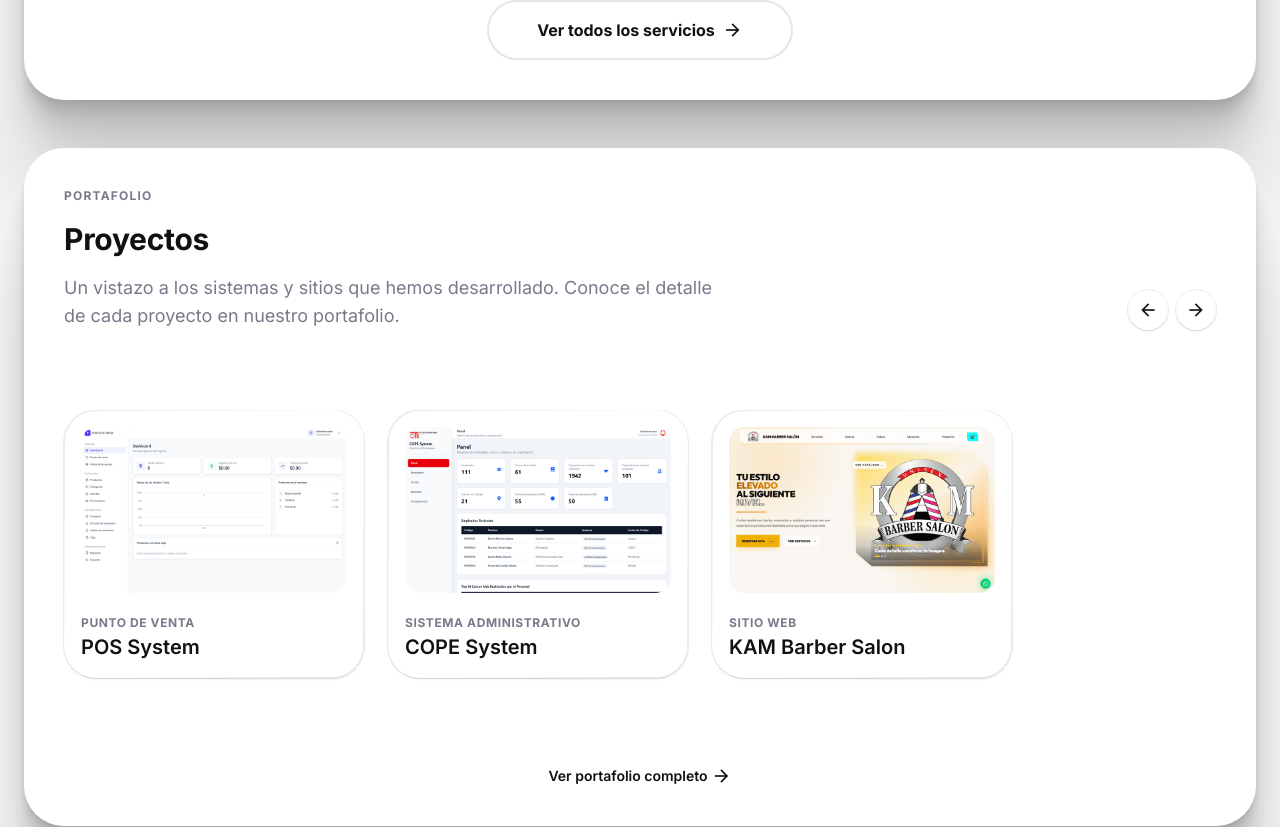
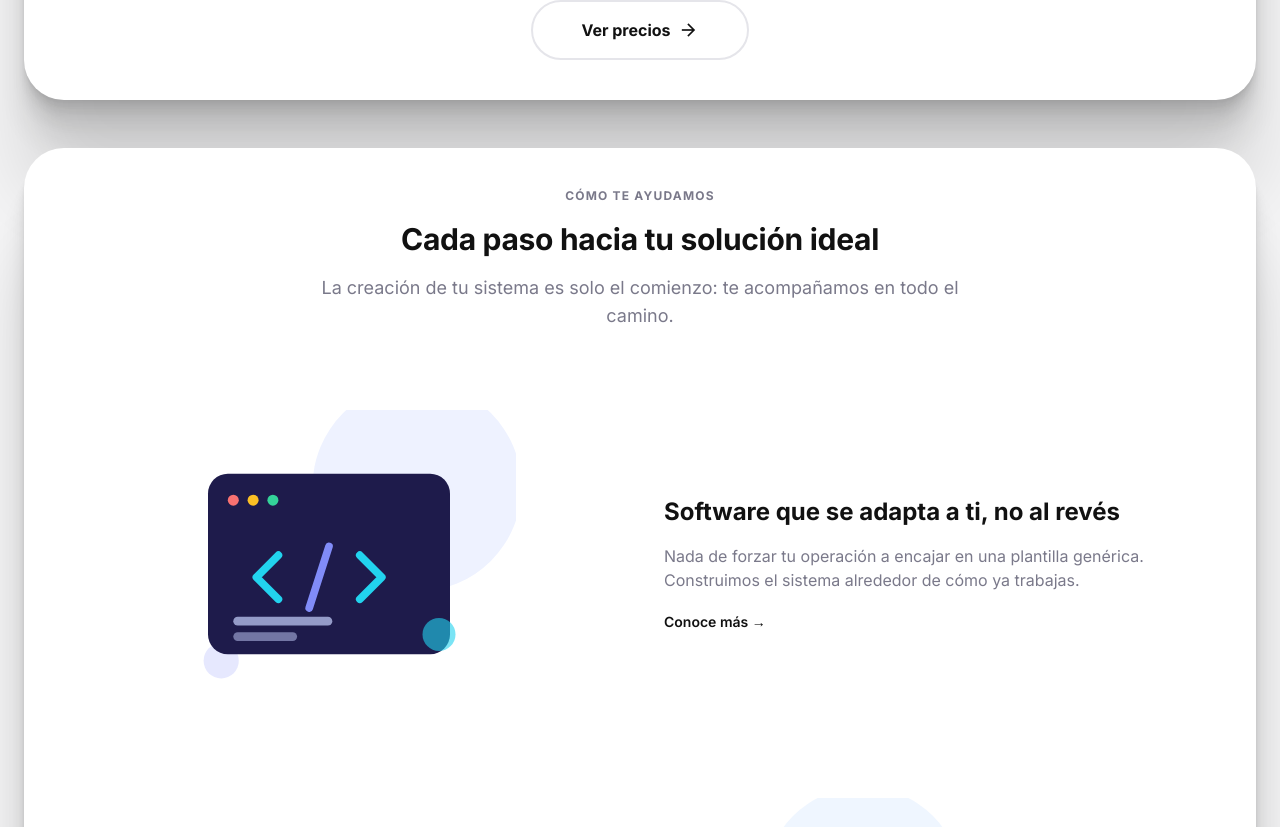
Before and after one commit to bna92/Nabure-Systems-Web, a React (Vite) app: page / in a window 1280 px wide. Shown: the part 2421-3248 px from the top of the page. Built offline with nearby package versions, Linux system fonts and the light colour scheme.

Commit message:
Performance footer and services page

```diff
--- a/src/components/layout/Footer.tsx
+++ b/src/components/layout/Footer.tsx
@@ -14,16 +14,16 @@ export default function Footer() {
 
   return (
     <footer className="mt-xl w-full border-t border-on-primary-container/20 bg-primary-container">
-      <div className="mx-auto grid max-w-[1280px] grid-cols-1 gap-lg px-md py-sm md:grid-cols-3 md:px-xl">
-        <div className="space-y-md">
+      <div className="mx-auto grid max-w-[1280px] grid-cols-1 gap-lg px-md py-sm text-center md:grid-cols-3 md:px-xl md:text-left">
+        <div className="flex flex-col items-center space-y-md md:items-start">
           <img src={logoFull} alt="Nabure Systems" className="w-[180px] md:w-[220px]" />
         </div>
 
-        <div className="space-y-sm">
+        <div className="flex flex-col items-center space-y-sm md:items-start">
           <p className="text-label-md font-bold uppercase tracking-wider text-on-primary-fixed">
             Legal
           </p>
-          <nav className="flex flex-col gap-base">
+          <nav className="flex flex-col items-center gap-base md:items-start">
             {legalLinks.map((link) => (
               <Link
                 key={link.label}
@@ -36,8 +36,8 @@ export default function Footer() {
           </nav>
         </div>
 
-        <div className="space-y-sm">
-          <div className="flex items-center">
+        <div className="flex flex-col items-center space-y-sm md:items-start">
+          <div className="flex items-center justify-center md:justify-start">
             <p className="text-label-md font-bold uppercase tracking-wider text-on-primary-fixed">
               Contacto directo
             </p>
@@ -54,8 +54,6 @@ export default function Footer() {
 
           <p className="text-body-sm text-on-primary-container">{CONTACT_EMAIL}</p>
         </div>
-
-
       </div>
 
       <Container className="flex flex-col items-center justify-between gap-sm border-t border-on-primary-container/10 py-sm md:flex-row">
--- a/src/components/sections/PortfolioPreview.tsx
+++ /dev/null
@@ -1,93 +0,0 @@
-import { useRef } from "react";
-import { Link } from "react-router-dom";
-import SectionHeading from "@/components/ui/SectionHeading";
-import Card from "@/components/ui/Card";
-import Icon from "@/components/ui/Icon";
-import { portfolioProjects } from "@/data/portfolio";
-
-export default function PortfolioPreview() {
-  const scrollerRef = useRef<HTMLDivElement>(null);
-
-  function scrollBy(amount: number) {
-    scrollerRef.current?.scrollBy({ left: amount, behavior: "smooth" });
-  }
-
-  return (
-    <div className="flex flex-col gap-xl">
-      <div className="flex flex-col items-start justify-between gap-md sm:flex-row sm:items-end">
-        <SectionHeading
-          align="left"
-          eyebrow="Portafolio"
-          title="Proyectos"
-          description="Un vistazo a los sistemas y sitios que hemos desarrollado. Conoce el detalle de cada proyecto en nuestro portafolio."
-        />
-        <div className="hidden shrink-0 gap-2 sm:flex">
-          <button
-            type="button"
-            onClick={() => scrollBy(-340)}
-            aria-label="Anterior"
-            className="card-soft-shadow flex size-10 items-center justify-center rounded-full bg-white text-on-surface transition-colors hover:bg-surface-container-low"
-          >
-            <Icon name="arrow_back" />
-          </button>
-          <button
-            type="button"
-            onClick={() => scrollBy(340)}
-            aria-label="Siguiente"
-            className="card-soft-shadow flex size-10 items-center justify-center rounded-full bg-white text-on-surface transition-colors hover:bg-surface-container-low"
-          >
-            <Icon name="arrow_forward" />
-          </button>
-        </div>
-      </div>
-
-      <div
-        ref={scrollerRef}
-        className="-mx-1 flex snap-x snap-mandatory gap-md overflow-x-auto scroll-smooth px-1 pb-2 [-ms-overflow-style:none] [scrollbar-width:none] [&::-webkit-scrollbar]:hidden"
-      >
-        {portfolioProjects.map((project) => (
-          <Link
-            key={project.id}
-            to="/portafolio"
-            className="w-[260px] shrink-0 snap-start sm:w-[300px]"
-          >
-            <Card hover>
-              <div className="flex h-full flex-col gap-4 p-4">
-                <div className="relative aspect-[16/10] overflow-hidden rounded-2xl bg-surface-container-low">
-                  {project.image ? (
-                    <img
-                      src={project.image}
-                      alt={project.title}
-                      className="h-full w-full object-cover object-top"
-                    />
-                  ) : (
-                    <div className="flex h-full flex-col items-center justify-center gap-1 text-on-surface-variant">
-                      <Icon name="hourglass_top" className="text-2xl" />
-                      <span className="text-label-md font-semibold uppercase tracking-widest">
-                        Próximamente
-                      </span>
-                    </div>
-                  )}
-                </div>
-                <div>
-                  <span className="text-label-md font-bold uppercase tracking-wider text-on-surface-variant">
-                    {project.category}
-                  </span>
-                  <h3 className="text-title-lg text-on-surface">{project.title}</h3>
-                </div>
-              </div>
-            </Card>
-          </Link>
-        ))}
-      </div>
-
-      <Link
-        to="/portafolio"
-        className="inline-flex w-fit items-center gap-1 self-center text-body-sm font-semibold text-on-surface hover:underline"
-      >
-        Ver portafolio completo
-        <Icon name="arrow_forward" />
-      </Link>
-    </div>
-  );
-}
--- a/src/components/sections/Services.tsx
+++ b/src/components/sections/Services.tsx
@@ -8,6 +8,7 @@ import { services } from "@/data/services";
 const badges: Record<string, string> = {
   "sitios-web": "Más solicitado",
   "puntos-de-venta": "Disponible como plan",
+  "automatizacion-whatsapp": "Disponible como plan",
 };
 
 export default function Services() {
@@ -68,7 +69,7 @@ export default function Services() {
       </div>
 
       <Button as="link" to="/servicios" variant="secondary" className="self-center">
-        Ver todos los servicios
+        Ver precios
         <Icon name="arrow_forward" className="ml-2" />
       </Button>
     </div>
--- a/src/pages/Contacto.tsx
+++ b/src/pages/Contacto.tsx
@@ -1,4 +1,5 @@
 import { useState, type FormEvent } from "react";
+import { useSearchParams } from "react-router-dom";
 import { SiWhatsapp } from "react-icons/si";
 import Icon from "@/components/ui/Icon";
 import Card from "@/components/ui/Card";
@@ -21,6 +22,8 @@ type SubmitStatus = "idle" | "sending" | "success" | "error";
 
 export default function Contacto() {
   const [status, setStatus] = useState<SubmitStatus>("idle");
+  const [searchParams] = useSearchParams();
+  const prefilledMessage = searchParams.get("mensaje") ?? "";
 
   async function handleSubmit(event: FormEvent<HTMLFormElement>) {
     event.preventDefault();
@@ -202,6 +205,7 @@ export default function Contacto() {
                   name="message"
                   required
                   rows={4}
+                  defaultValue={prefilledMessage}
                   placeholder="Describe brevemente lo que necesitas resolver..."
                   className="resize-none rounded-xl border border-outline-variant p-sm outline-none transition-all focus:border-on-surface focus:ring-2 focus:ring-on-surface/10"
                 />
--- a/src/pages/Home.tsx
+++ b/src/pages/Home.tsx
@@ -2,7 +2,6 @@ import Panel from "@/components/ui/Panel";
 import Hero from "@/components/sections/Hero";
 import Highlights from "@/components/sections/Highlights";
 import Services from "@/components/sections/Services";
-import PortfolioPreview from "@/components/sections/PortfolioPreview";
 import HowWeHelp from "@/components/sections/HowWeHelp";
 import About from "@/components/sections/About";
 import Process from "@/components/sections/Process";
@@ -19,9 +18,6 @@ export default function Home() {
         <Services />
       </Panel>
       <Panel>
-        <PortfolioPreview />
-      </Panel>
-      <Panel>
         <HowWeHelp />
       </Panel>
       <Panel>
--- a/src/pages/Servicios.tsx
+++ b/src/pages/Servicios.tsx
@@ -74,8 +74,8 @@ export default function Servicios() {
 
                     <Button
                       as="link"
-                      to="/contacto"
-                      variant={tier.highlighted ? "primary" : "secondary"}
+                      to={`/contacto?mensaje=${encodeURIComponent(tier.contactMessage)}`}
+                      variant="primary"
                       className="w-full"
                     >
                       {tier.cta}
```
Also changed, not shown: src/data/pricing.ts (+20 -5 lines).
